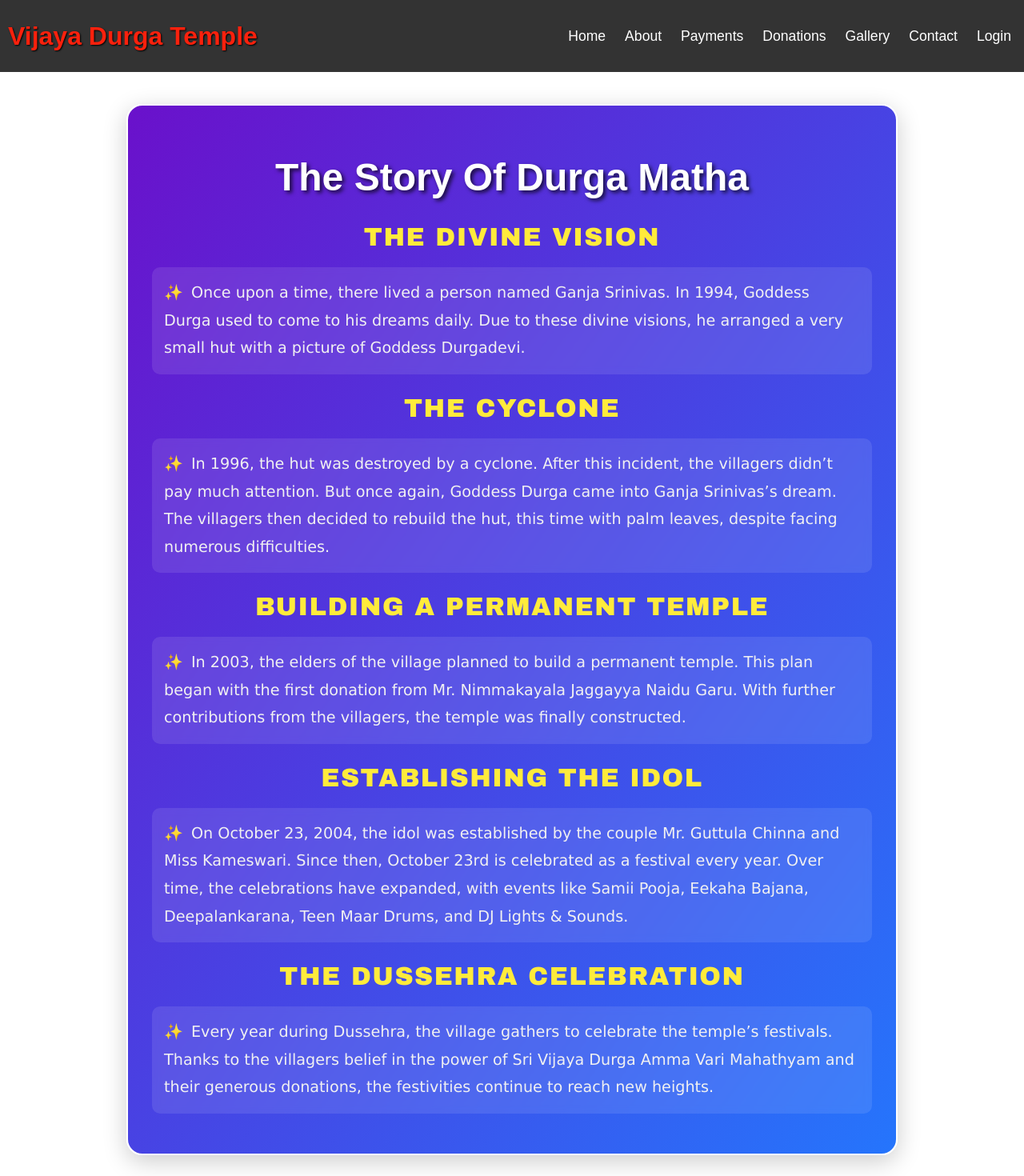
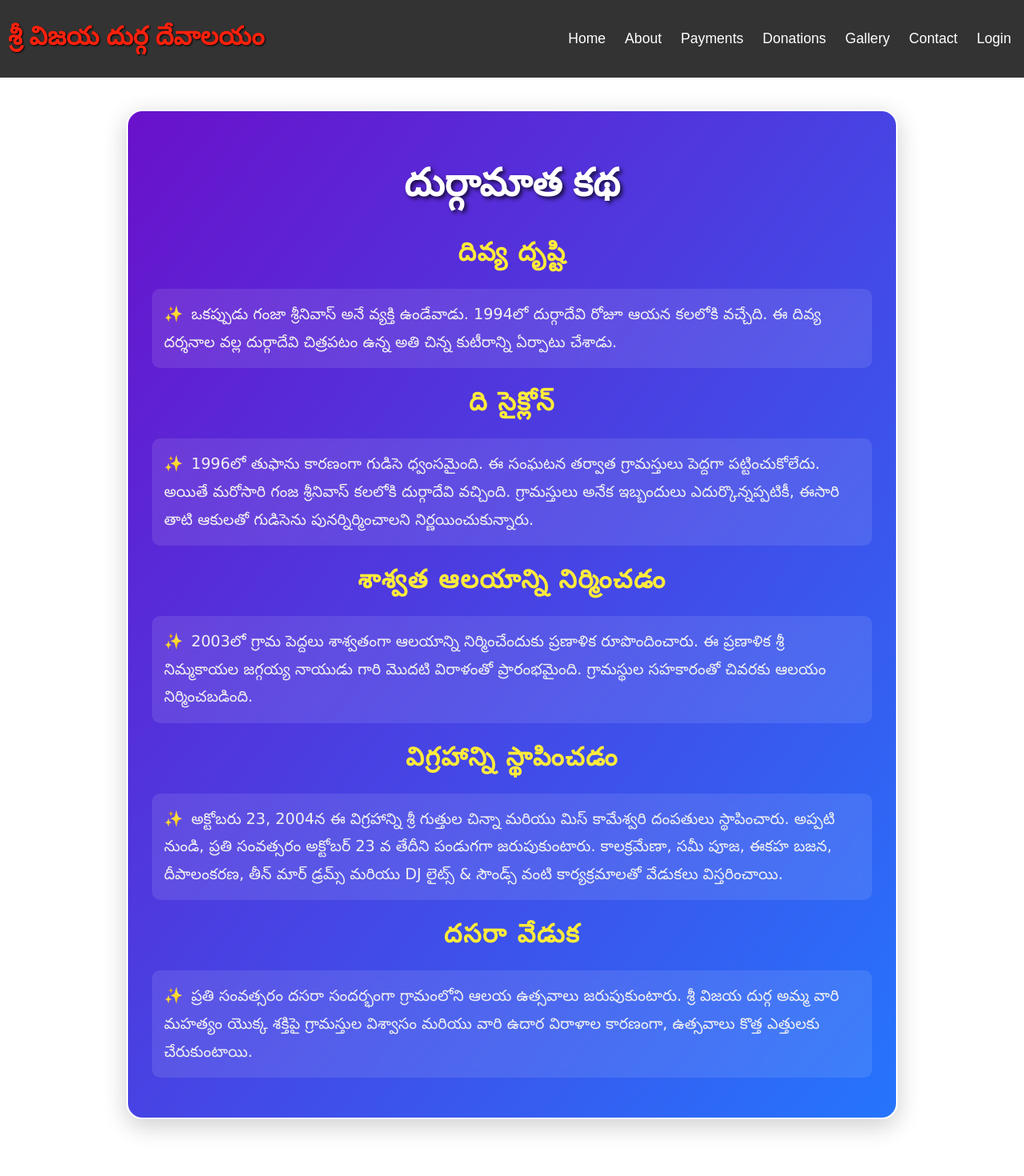
Before and after one commit to Suryalokesh84/Vijaya-durga-temple-website, a React (Vite) app in the folder client/: page /about in a window 1280 px wide. Shown: the top 1470 px of the page at 80% size. After the commit the page ends 1439 px from the top, so only its background shows below. Built offline with nearby package versions, Linux system fonts and the light colour scheme.

Commit message:
eng to telugu story

```diff
--- a/client/src/components/Navbar.jsx
+++ b/client/src/components/Navbar.jsx
@@ -26,7 +26,7 @@ const Navbar = () => {
 
   return (
     <nav ref={menuRef} className={`navbar ${isOpen ? 'active' : ''}`}>
-      <h1>Vijaya Durga Temple</h1>
+      <h1>శ్రీ విజయ దుర్గ దేవాలయం</h1>
       <div className={`hamburger ${isOpen ? 'active' : ''}`} onClick={toggleMenu}>
         <span></span>
         <span></span>
--- a/client/src/pages/About.jsx
+++ b/client/src/pages/About.jsx
@@ -4,38 +4,32 @@ import './About.css';
 const About = () => {
   return (
     <div className="about-container">
-      <h1 className="about-title">The Story Of Durga Matha</h1>
+      <h1 className="about-title">దుర్గామాత కథ</h1>
 
       <div className="about-content">
-        <h2 className="section-title">The Divine Vision</h2>
+        <h2 className="section-title">దివ్య దృష్టి</h2>
         <p>
-          Once upon a time, there lived a person named Ganja Srinivas. In 1994, Goddess Durga used to come to his dreams daily.
-          Due to these divine visions, he arranged a very small hut with a picture of Goddess Durgadevi.
+        ఒకప్పుడు గంజా  శ్రీనివాస్ అనే వ్యక్తి ఉండేవాడు. 1994లో దుర్గాదేవి రోజూ ఆయన కలలోకి వచ్చేది. ఈ దివ్య దర్శనాల వల్ల దుర్గాదేవి చిత్రపటం ఉన్న అతి చిన్న కుటీరాన్ని ఏర్పాటు చేశాడు.
         </p>
 
-        <h2 className="section-title">The Cyclone</h2>
+        <h2 className="section-title">ది సైక్లోన్</h2>
         <p>
-          In 1996, the hut was destroyed by a cyclone. After this incident, the villagers didn’t pay much attention.
-          But once again, Goddess Durga came into Ganja Srinivas’s dream. The villagers then decided to rebuild the hut,
-          this time with palm leaves, despite facing numerous difficulties.
+        1996లో తుఫాను కారణంగా గుడిసె ధ్వంసమైంది. ఈ సంఘటన తర్వాత గ్రామస్తులు పెద్దగా పట్టించుకోలేదు. అయితే మరోసారి గంజ శ్రీనివాస్ కలలోకి దుర్గాదేవి వచ్చింది. గ్రామస్తులు అనేక ఇబ్బందులు ఎదుర్కొన్నప్పటికీ, ఈసారి తాటి ఆకులతో గుడిసెను పునర్నిర్మించాలని నిర్ణయించుకున్నారు.
         </p>
 
-        <h2 className="section-title">Building a Permanent Temple</h2>
+        <h2 className="section-title">శాశ్వత ఆలయాన్ని నిర్మించడం</h2>
         <p>
-          In 2003, the elders of the village planned to build a permanent temple. This plan began with the first donation from Mr. Nimmakayala Jaggayya Naidu Garu.
-          With further contributions from the villagers, the temple was finally constructed.
+        2003లో గ్రామ పెద్దలు శాశ్వతంగా ఆలయాన్ని నిర్మించేందుకు ప్రణాళిక రూపొందించారు. ఈ ప్రణాళిక శ్రీ నిమ్మకాయల జగ్గయ్య నాయుడు గారి మొదటి విరాళంతో ప్రారంభమైంది. గ్రామస్థుల సహకారంతో చివరకు ఆలయం నిర్మించబడింది.
         </p>
 
-        <h2 className="section-title">Establishing the Idol</h2>
+        <h2 className="section-title">విగ్రహాన్ని స్థాపించడం</h2>
         <p>
-          On October 23, 2004, the idol was established by the couple Mr. Guttula Chinna and Miss Kameswari. Since then, October 23rd is celebrated as a festival every year.
-          Over time, the celebrations have expanded, with events like Samii Pooja, Eekaha Bajana, Deepalankarana, Teen Maar Drums, and DJ Lights & Sounds.
+        అక్టోబరు 23, 2004న ఈ విగ్రహాన్ని శ్రీ గుత్తుల చిన్నా మరియు మిస్ కామేశ్వరి దంపతులు స్థాపించారు. అప్పటి నుండి, ప్రతి సంవత్సరం అక్టోబర్ 23 వ తేదీని పండుగగా జరుపుకుంటారు. కాలక్రమేణా, సమీ పూజ, ఈకహ బజన, దీపాలంకరణ, తీన్ మార్ డ్రమ్స్ మరియు DJ లైట్స్ & సౌండ్స్ వంటి కార్యక్రమాలతో వేడుకలు విస్తరించాయి.
         </p>
 
-        <h2 className="section-title">The Dussehra Celebration</h2>
+        <h2 className="section-title">దసరా వేడుక</h2>
         <p>
-          Every year during Dussehra, the village gathers to celebrate the temple’s festivals. Thanks to the villagers belief in the power of Sri Vijaya Durga Amma Vari Mahathyam
-          and their generous donations, the festivities continue to reach new heights.
+        ప్రతి సంవత్సరం దసరా సందర్భంగా గ్రామంలోని ఆలయ ఉత్సవాలు జరుపుకుంటారు. శ్రీ విజయ దుర్గ అమ్మ వారి మహత్యం యొక్క శక్తిపై గ్రామస్తుల విశ్వాసం మరియు వారి ఉదార విరాళాల కారణంగా, ఉత్సవాలు కొత్త ఎత్తులకు చేరుకుంటాయి.
         </p>
       </div>
     </div>
```
